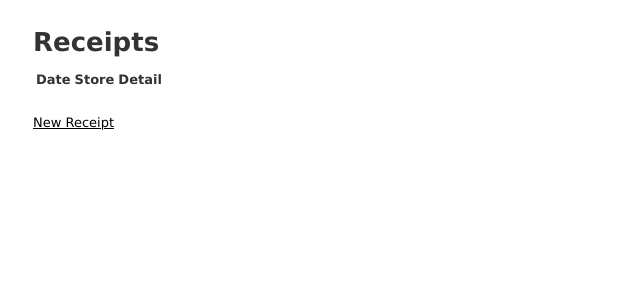
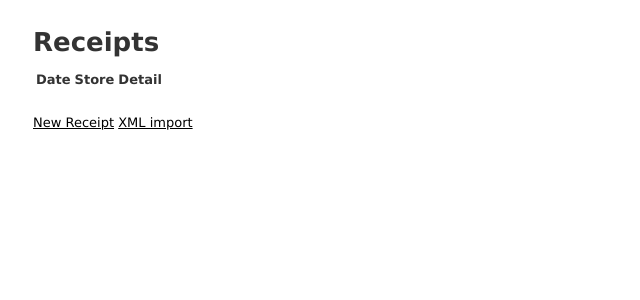
Before and after one commit to bbbar326/kakeibo, a Rails app: page /receipts in a window 1280 px wide. Shown: the top 300 px of the page, without its empty margins (0-640 px from the left). Run offline with Rails 7, Linux system fonts and the light colour scheme; data that the repository does not hold is empty; style sheets or scripts are compiled from the project's sources; some libraries are stand-ins or nearby versions.

Commit message:
xml import機能のリンクを追加

```diff
--- a/app/views/receipts/index.html.erb
+++ b/app/views/receipts/index.html.erb
@@ -38,3 +38,4 @@
 <br>
 
 <%= link_to 'New Receipt', new_receipt_path %>
+<%= link_to 'XML import' , xml_upload_path %>
```
